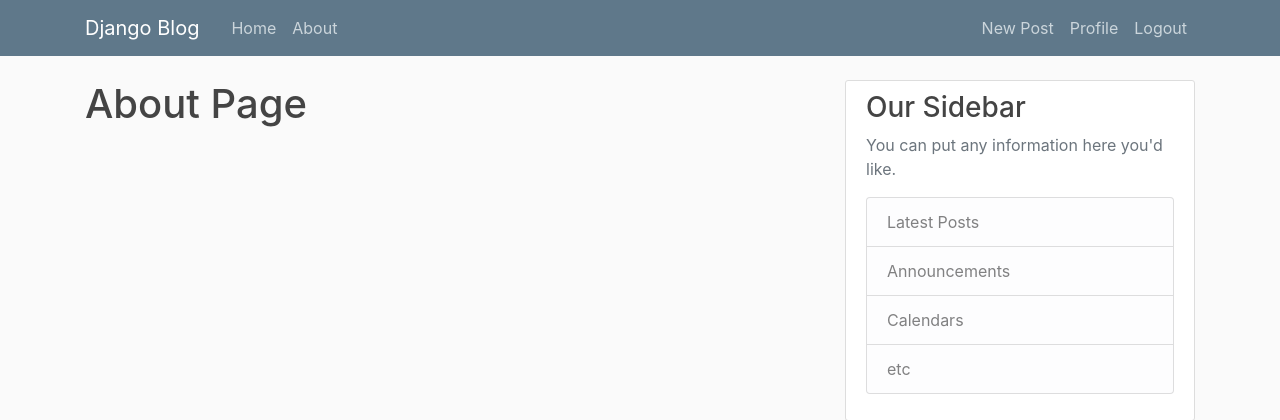
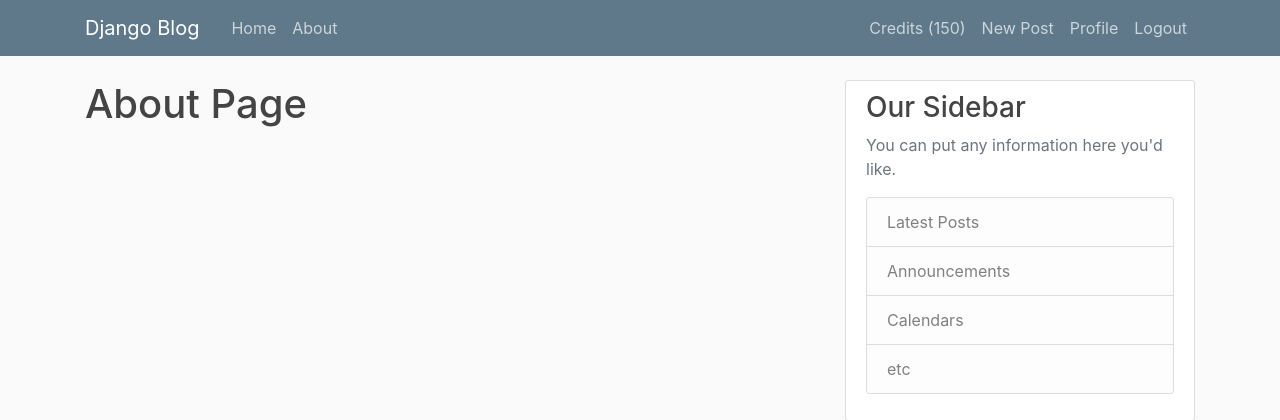
Before and after one commit to rushabhgediya38/Django-Payment-Credit-System, a Django app: page /about/ in a window 1280 px wide. Shown: the top 420 px of the page. Run offline with Django 3.2, Linux system fonts and the light colour scheme; a user stored in the database is signed in; some libraries are stand-ins or nearby versions.

Commit message:
initial commit1

```diff
--- a/Blog-master/blog/templates/blog/base.html
+++ b/Blog-master/blog/templates/blog/base.html
@@ -37,6 +37,7 @@
             <!-- Navbar Right Side -->
             <div class="navbar-nav">
               {% if user.is_authenticated %}
+                <a class="nav-item nav-link" href="#">Credits (150)</a>
                 <a class="nav-item nav-link" href="{% url 'post_create' %}">New Post</a>
                 <a class="nav-item nav-link" href="{% url 'profile' %}">Profile</a>
                 <a class="nav-item nav-link" href="{% url 'logout' %}">Logout</a>
@@ -49,6 +50,7 @@
         </div>
       </nav>
     </header>
+
     <main role="main" class="container">
       <div class="row">
         <div class="col-md-8">
```
